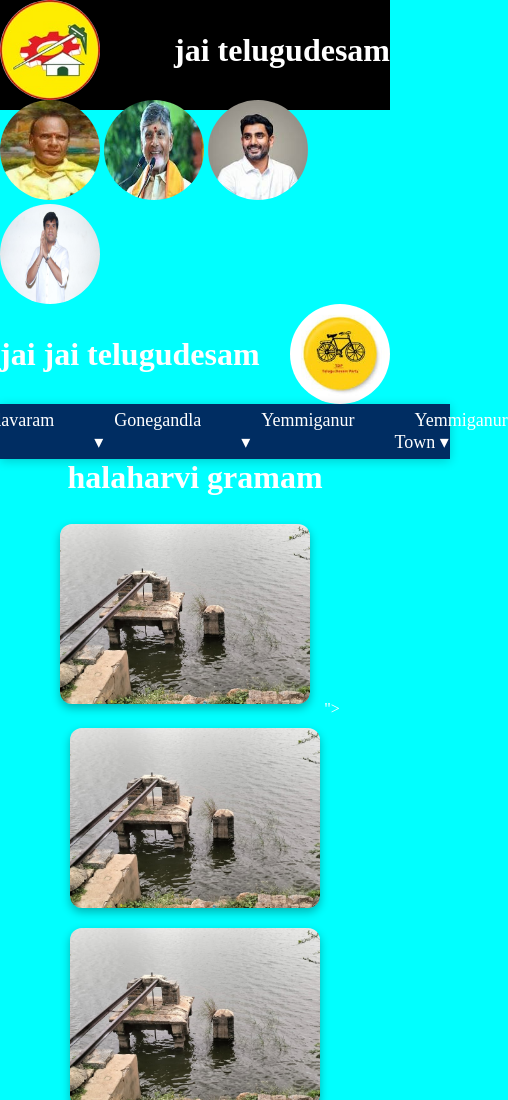
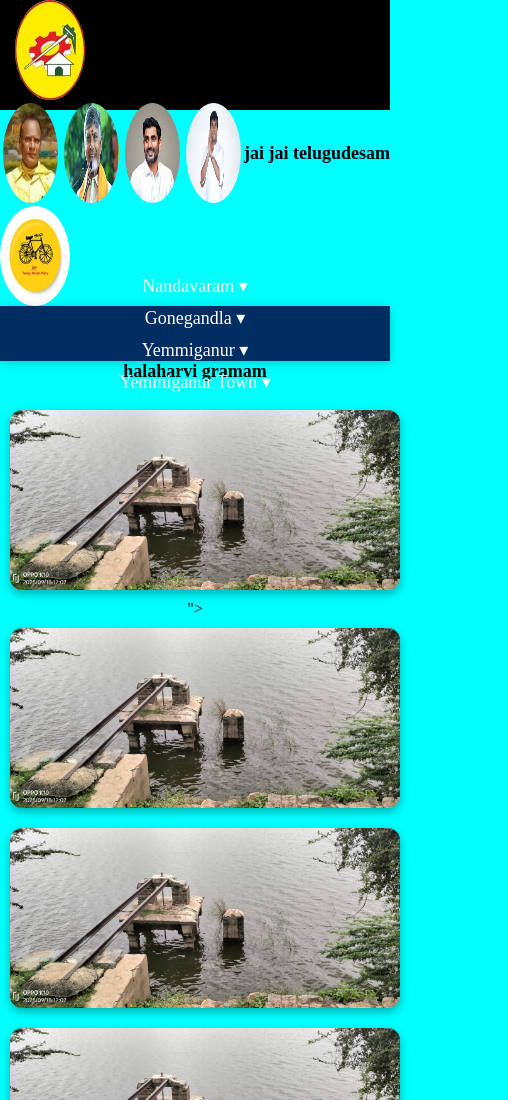
Before and after one commit to boyamokshalakshmi789-beep/bml, a plain HTML site: page index.html in a window 390 px wide. Shown: the top 1100 px of the page, 508 px wide, since content can reach past the window. Drawn offline with Linux system fonts and the light colour scheme.

Commit message:
Add files via upload

```diff
--- a/css.css
+++ b/css.css
@@ -104,11 +104,9 @@ h1{
 }
 /*-- main containt--*/
 .containar, h1{
+    color: black;
 text-align: center;
 justify-content: center;
-
-
-
 }
 
 .containar img{
@@ -194,9 +192,143 @@ margin: 10px;
     from{ transform: scale(0.7); opacity: 0; }
     to{ transform: scale(1); opacity: 1; }
 }
-@media (max-width: 480px) {
-  .popup-content{
-    width: 90%;
-    max-width: 300px;
-    padding: 15px;
-  }}
+/* -------------------------------
+   📌 DEFAULT (Desktop First)
+--------------------------------*/
+
+
+/* -------------------------------
+   📌 TABLET (Up to 992px)
+--------------------------------*/
+@media screen and (max-width: 992px) {
+
+    .header h1{
+        font-size: 28px;
+        text-align: center;
+    }
+
+    #symble img,
+    #logo img{
+        width: 100px;
+        display: block;
+        margin: auto;
+    }
+
+    #leaders img{
+        width: 90px;
+        margin: 5px;
+    }
+
+    .nav-menu{
+        display: flex;
+        flex-wrap: wrap;
+        justify-content: center;
+        gap: 10px;
+    }
+
+    .containar img{
+        width: 45%;
+    }
+}
+
+/* -------------------------------
+   📌 MOBILE BIG (Up to 768px)
+--------------------------------*/
+@media screen and (max-width: 768px) {
+
+    .header {
+        text-align: center;
+    }
+
+    .header h1{
+        font-size: 22px;
+    }
+
+    #leaders{
+        display: flex;
+        justify-content: center;
+        flex-wrap: wrap;
+    }
+
+    #leaders img{
+        width: 70px;
+        margin: 4px;
+    }
+
+    .nav-menu{
+        flex-direction: column;
+        text-align: center;
+    }
+
+    .dropdown-menu{
+        position: relative;
+        width: 100%;
+    }
+
+    .containar img{
+        width: 48%;
+    }
+}
+
+/* -------------------------------
+   📌 MOBILE SMALL (Up to 480px)
+--------------------------------*/
+@media screen and (max-width: 480px) {
+
+    .header h1{
+        font-size: 18px;
+        text-align: center;
+    }
+
+    #symble img,
+    #logo img{
+        width: 70px;
+    }
+
+    #leaders img{
+        width: 55px;
+        margin: 3px;
+    }
+
+    /* NAVBAR */
+    .nav-menu{
+        width: 100%;
+        padding: 0;
+    }
+
+    .nav-menu li{
+        width: 100%;
+        text-align: center;
+    }
+
+    .dropdown-menu li a{
+        font-size: 14px;
+    }
+
+    .containar img{
+        width: 100%;  /* Mobile లో ఫుల్ వెడ్త్ */
+        margin-bottom: 10px;
+    }
+
+    /* Popup ఇమేజ్ small screens కి fit అవ్వడానికి */
+    .popup-content{
+        width: 90%;
+    }
+
+    #popupImg{
+        width: 100%;
+    }
+}
+
+/* -------------------------------
+   📌 VERY SMALL PHONES (Up to 360px)
+--------------------------------*/
+@media screen and (max-width: 360px){
+    #leaders img{
+        width: 45px;
+    }
+
+    .header h1{
+        font-size: 16px;
+    }
+}
```
